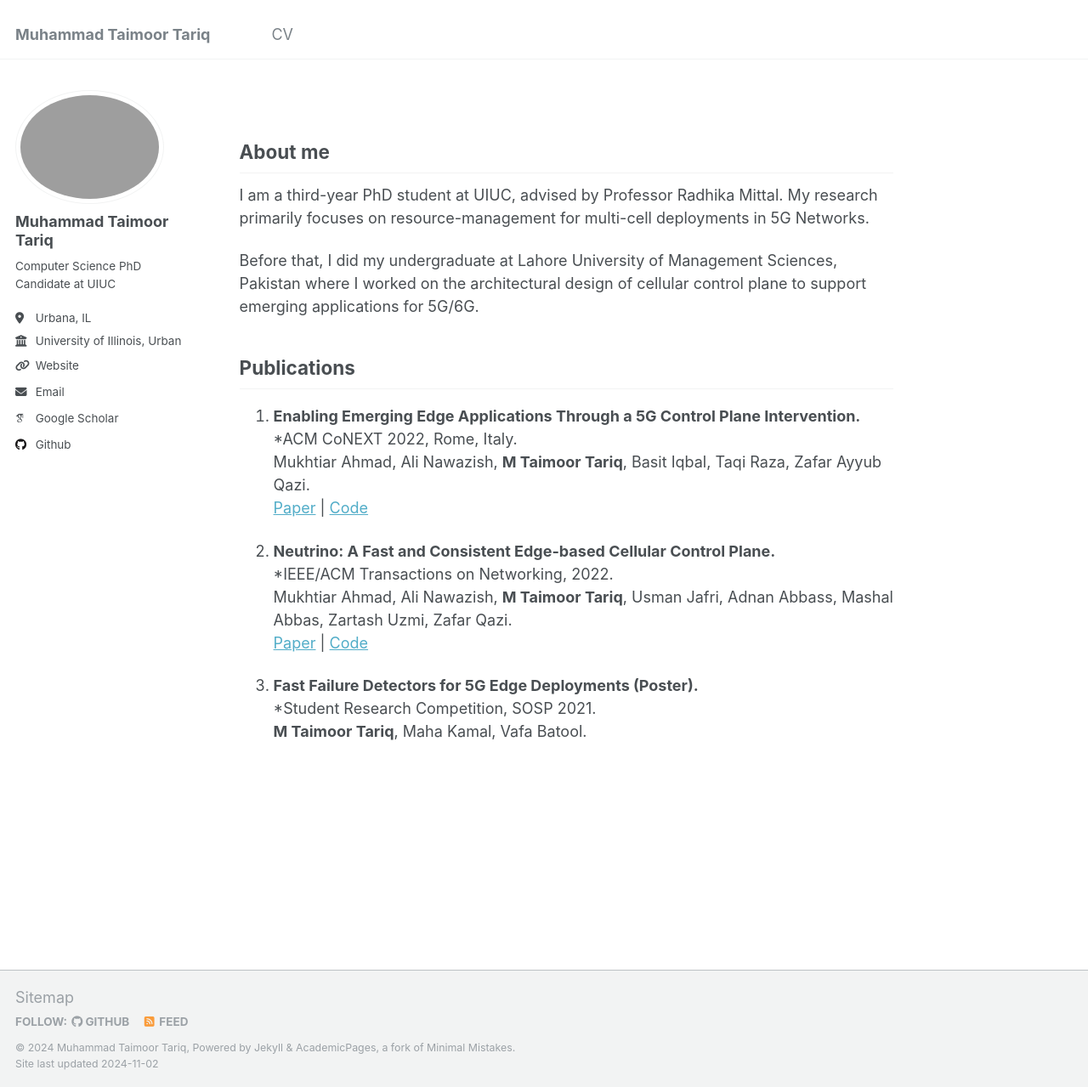
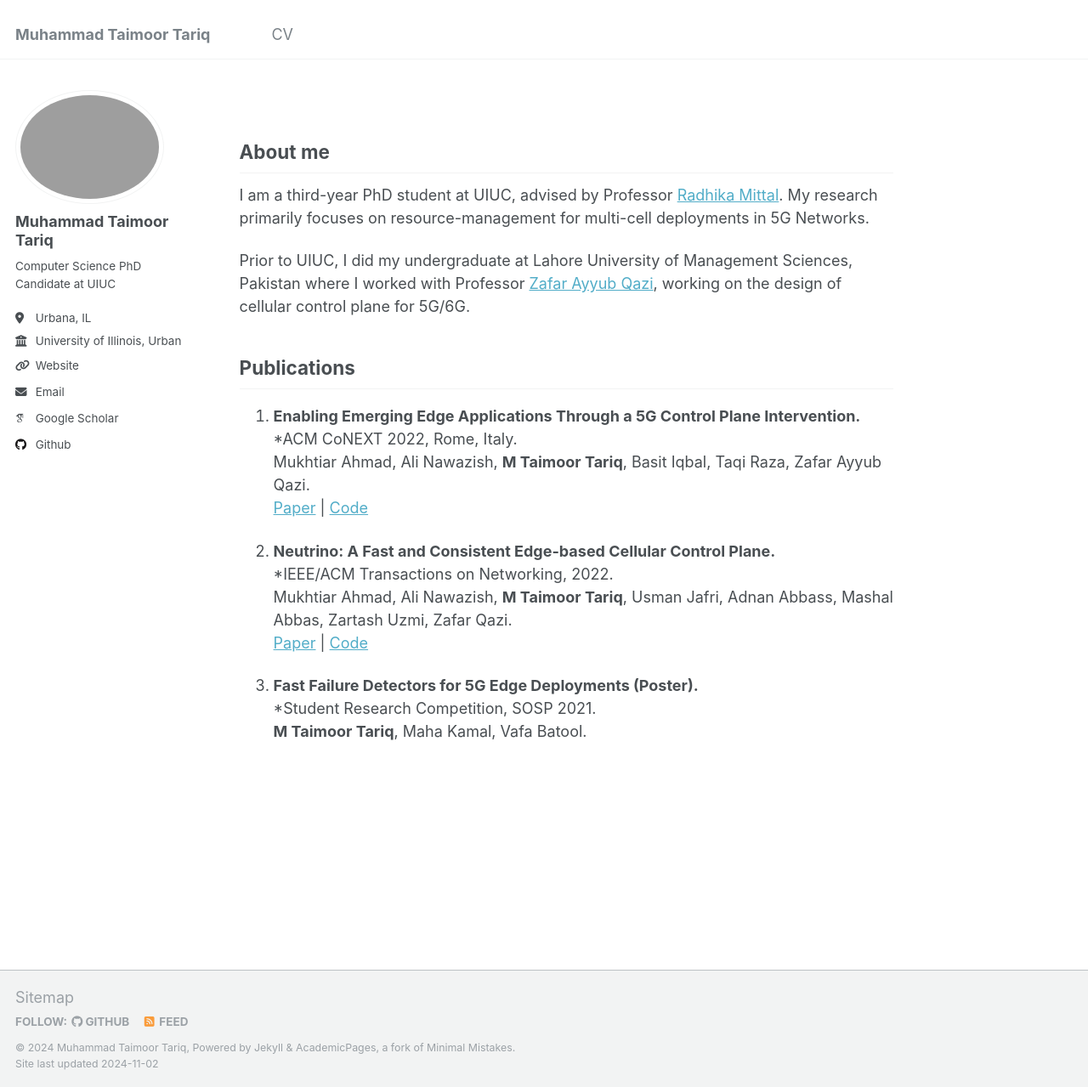
Before and after one commit to taimoortt/taimoortt.github.io, a Jekyll site: the page built from _pages/about.md, in a window 1280 px wide and 1279 px high. Shown: the whole window at 85% size. Built offline with Jekyll 4.4.1, drawn with Linux system fonts in a browser that asks for light colours; some web fonts are replaced.

Commit message:
Initial Commit 5

```diff
--- a/_pages/about.md
+++ b/_pages/about.md
@@ -9,9 +9,9 @@ redirect_from:
 
 ## About me
 
-I am a third-year PhD student at UIUC, advised by Professor Radhika Mittal. My research primarily focuses on resource-management for multi-cell deployments in 5G Networks.
+I am a third-year PhD student at UIUC, advised by Professor [Radhika Mittal](http://radhikam.web.illinois.edu). My research primarily focuses on resource-management for multi-cell deployments in 5G Networks.
 
-Before that, I did my undergraduate at Lahore University of Management Sciences, Pakistan where I worked on the architectural design of cellular control plane to support emerging applications for 5G/6G.
+Prior to UIUC, I did my undergraduate at Lahore University of Management Sciences, Pakistan where I worked with Professor [Zafar Ayyub Qazi](https://web.lums.edu.pk/~zafar/), working on the design of cellular control plane for 5G/6G.
 
 ## Publications
 
```
Also changed, not shown: 3 other files.
